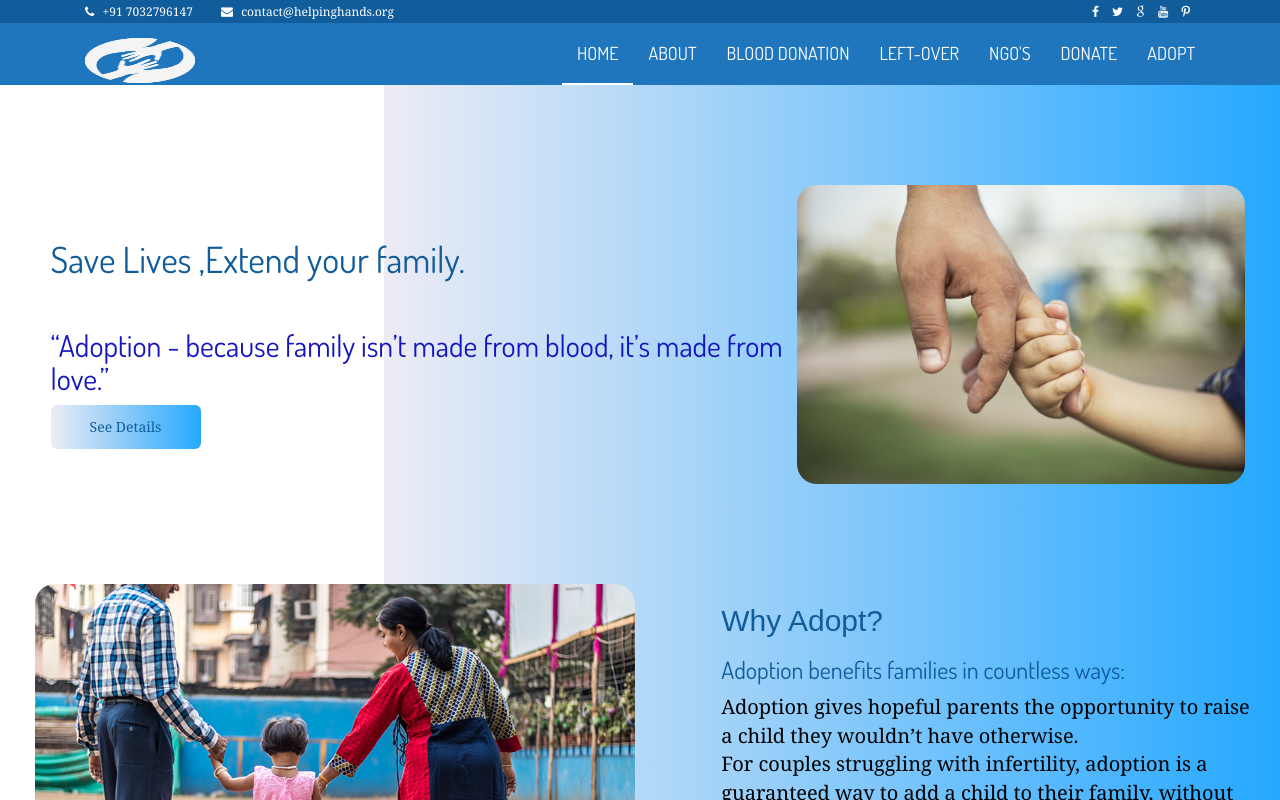
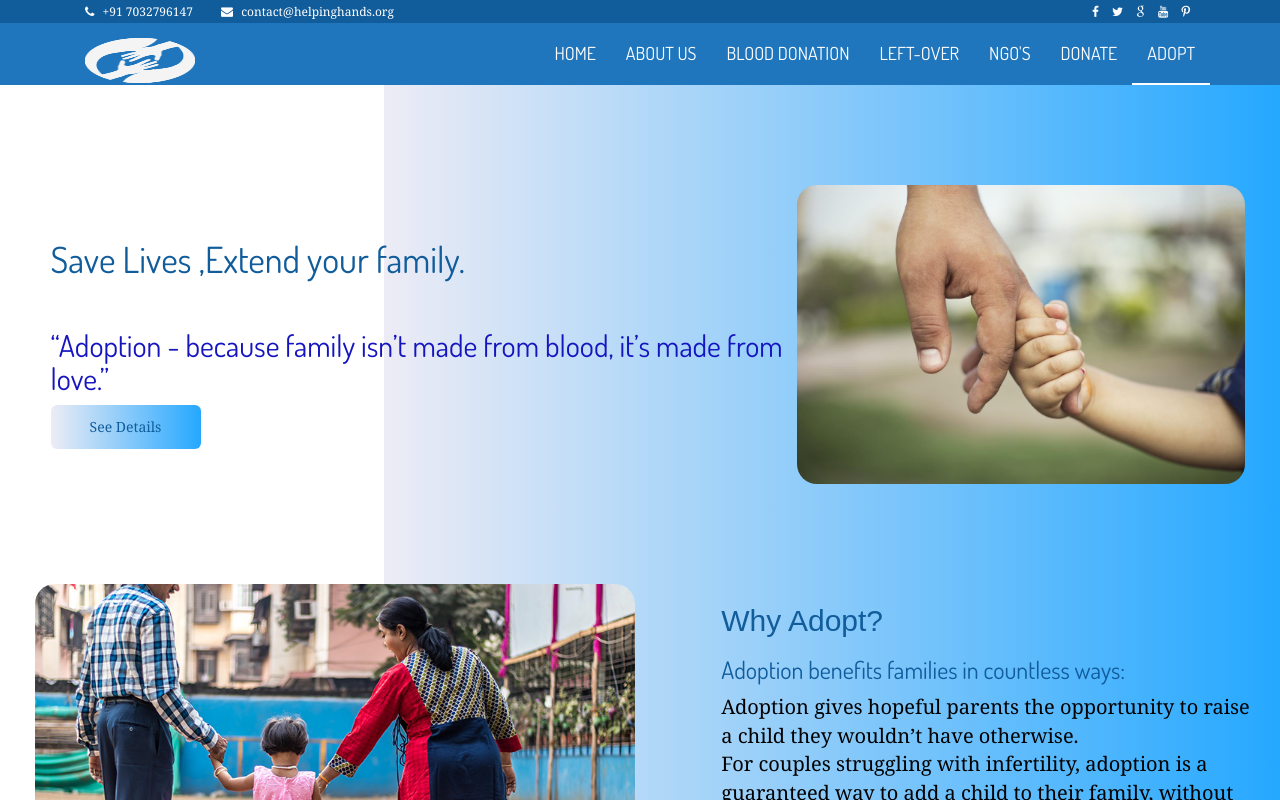
Before and after one commit to venkatesh9784/Helping_hands, a plain HTML site: page adopt.html in a window 1280 px wide. Shown: the top 800 px of the page. Drawn offline with nearby package versions, Linux system fonts and the light colour scheme.

Commit message:
adopt commit

```diff
--- a/adopt.html
+++ b/adopt.html
@@ -86,13 +86,13 @@
 
               <ul class="nav navbar-nav">
 
-                <li><a class="is-active" href="index.html">HOME</a></li>
-                <li><a href="about.html">ABOUT</a></li>
+                <li><a href="index.html">HOME</a></li>
+                <li><a href="achievements.html">ABOUT US</a></li>
                 <li class="has-child"><a href="blood.html">BLOOD DONATION</a></li>
                 <li><a href="leftovers.html">LEFT-OVER</a></li>
                 <li><a href="ngo's.html">NGO'S</a></li>
-                <li><a href="contact.html">DONATE</a></li>
-                <li><a href="adopt.html">ADOPT</a></li>
+                <li><a href="donate.html">DONATE</a></li>
+                <li><a class="is-active" href="adopt.html">ADOPT</a></li>
 
               </ul>
 
```
